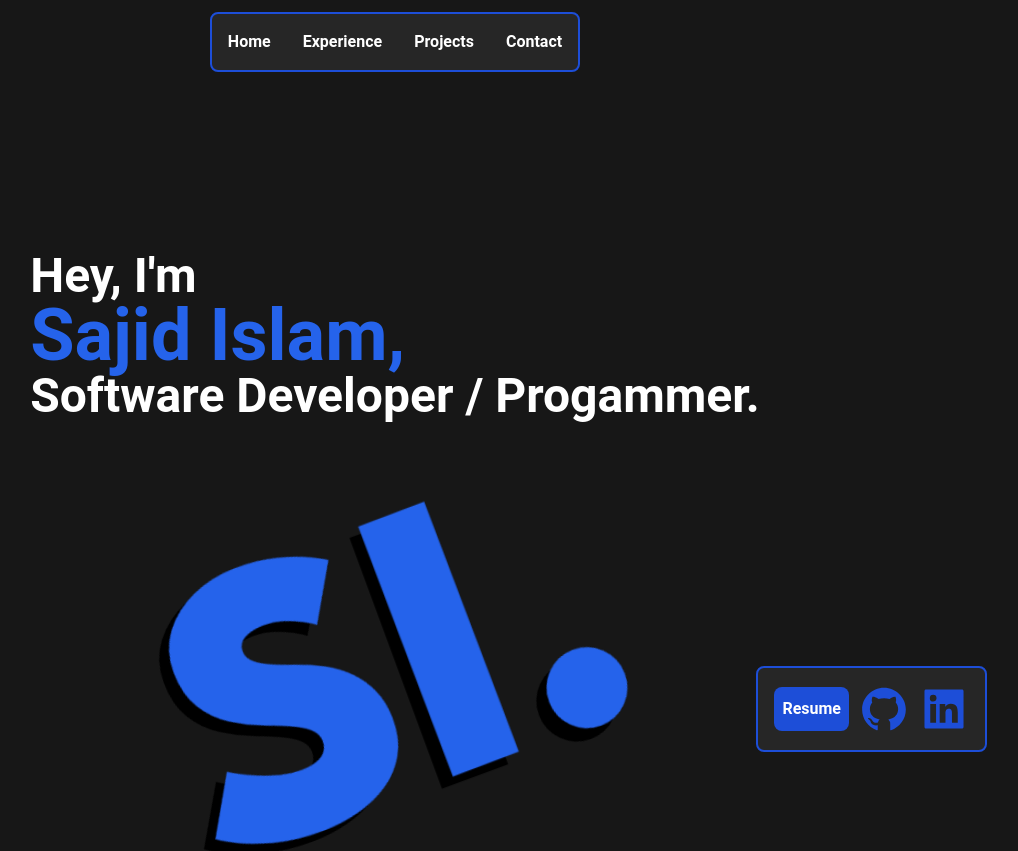
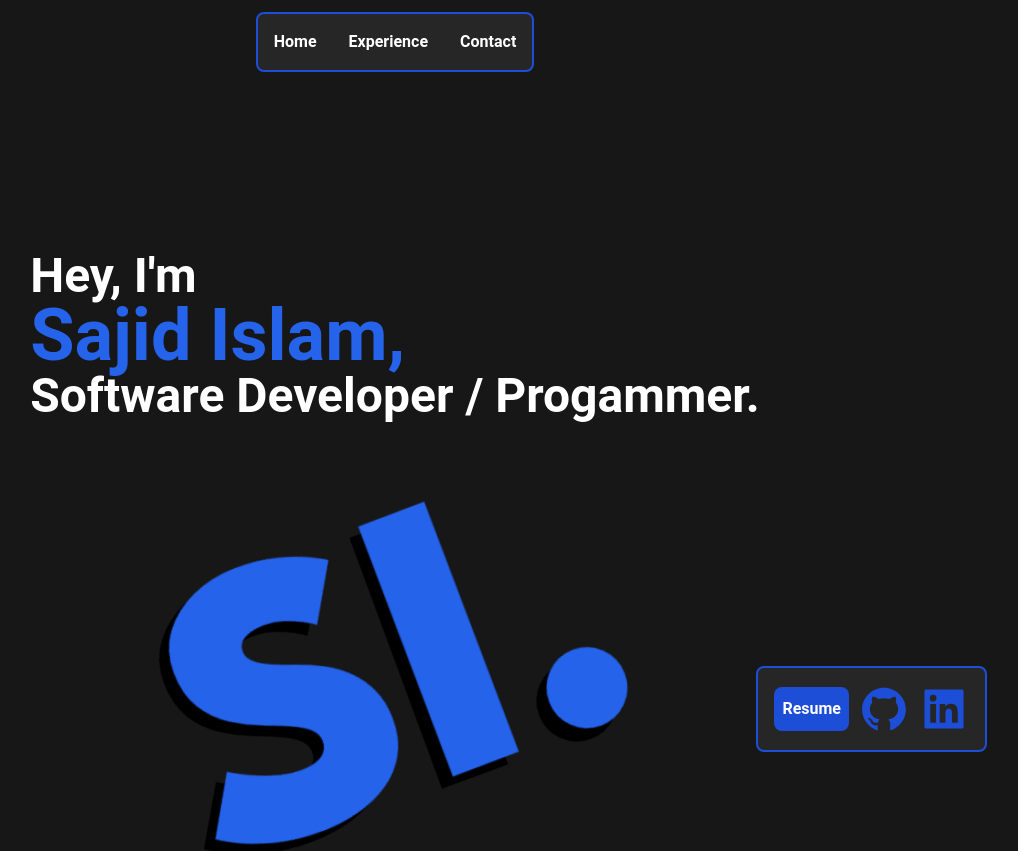
Before and after one commit to SajidI17/sajidi17.github.io, a React (Create React App) app: page / in a window 1280 px wide. Shown: the top 851 px of the page, without its empty margins (245-1263 px from the left). Built offline with nearby package versions, Linux system fonts and the light colour scheme; the HTML template or start-up script is replaced by a standard one.

Commit message:
Update languages and work sections

```diff
--- a/src/App.js
+++ b/src/App.js
@@ -6,9 +6,13 @@ import Work from "./components/Work";
 import Contact from "./components/Contact";
 import Footer from "./components/Footer";
 import WebLinks from "./components/WebLinks";
-import Projects  from "./components/Projects";
+//import Projects  from "./components/Projects";
 //<div className='bg-gradient-to-r from-neutral-900 via-[#202639] to-neutral-900 rounded-3xl'></div>
 //space-y-96
+
+//line 30
+//<section id='projects'></section>
+//<Projects/>
 
 function App() {
   return (
@@ -22,8 +26,6 @@ function App() {
         <Work/>
         <section id='languages'></section>
         <Languages/>
-        <section id='projects'></section>
-        <Projects/>
         <section id='contact'></section>
         <Contact/>
       </div>
--- a/src/components/Languages.jsx
+++ b/src/components/Languages.jsx
@@ -18,7 +18,7 @@ const Languages = () => {
         <div className='w-full text-center'>
             <p className='pb-10'>Languages and technologies I've used.</p>
         </div>
-            <ul className='flex flex-wrap md:p-3 md:space-x-6 space-x-3 font-bold text-center justify-center rounded-xl border-2 border-solid border-blue-800 bg-neutral-800'>
+            <ul className='flex flex-wrap p-3 md:space-x-6 space-x-4 font-bold text-center justify-center rounded-xl border-2 border-solid border-blue-800 bg-neutral-800'>
                 <li className='mt-5 group '>
                     <img className='object-contain w-20 h-20 transition-all group-hover:scale-125' src={javaLogo} alt="Java Language Logo"></img>
                     <div className='transition-all transform opacity-0 translate-y-2 group-hover:opacity-100'>
--- a/src/components/Navbar.jsx
+++ b/src/components/Navbar.jsx
@@ -4,6 +4,11 @@ import Scroll from 'react-scroll'
 //<h1 className='w-full md:text-3xl md:visible invisible font-bold text-blue-600'>SAJID I.</h1>
 //<li className='md:px-4 md:py-4 px-2 py-3 cursor-pointer transition-all hover:text-blue-600 hover:scale-110'>
 //<Scroll.Link activeClass='active' smooth spy to='work'>Work</Scroll.Link>
+//</li>
+
+//line 22
+//<li className='md:px-4 md:py-4 px-2 py-3 cursor-pointer transition-all hover:text-blue-600 hover:scale-110'>
+//<Scroll.Link activeClass='active' smooth spy to='projects'>Projects</Scroll.Link>
 //</li>
 const Navbar = () => {
   return (
@@ -17,9 +22,7 @@ const Navbar = () => {
             <li className='md:px-4 md:py-4 px-2 py-3 cursor-pointer transition-all hover:text-blue-600 hover:scale-110'>
               <Scroll.Link activeClass='active' smooth spy to='work'>Experience</Scroll.Link>
             </li>
-            <li className='md:px-4 md:py-4 px-2 py-3 cursor-pointer transition-all hover:text-blue-600 hover:scale-110'>
-              <Scroll.Link activeClass='active' smooth spy to='projects'>Projects</Scroll.Link>
-            </li>
+
             <li className='md:px-4 md:py-4 px-2 py-3 cursor-pointer transition-all hover:text-blue-600 hover:scale-110'>
               <Scroll.Link activeClass='active' smooth spy to='contact'>Contact</Scroll.Link>
             </li>
--- a/src/components/Work.jsx
+++ b/src/components/Work.jsx
@@ -22,7 +22,7 @@ const Work = () => {
               <p className="text-base">
               • Lead the team to develop custom automated build and deployment pipelines for over 30 products, significantly enhancing efficiency and consistency of deployments, while minimizing downtime
               <br/><br/>•	Developed an automatic cloud-hosted service using C# for syncing critical security data between a database and an API, reducing manual labour and minimizing human errors
-              <br/><br/>•	Developed and maintained custom deployment scripts for website applications and databases, simplifying procedures and reducing the need for the deployment team to follow complex product-specific processes
+              <br/><br/>•	Developed and deployed a REST API endpoint service, enabling seamless integration and communicationbetween multiple software applications
               </p>
             </div>
 
```
